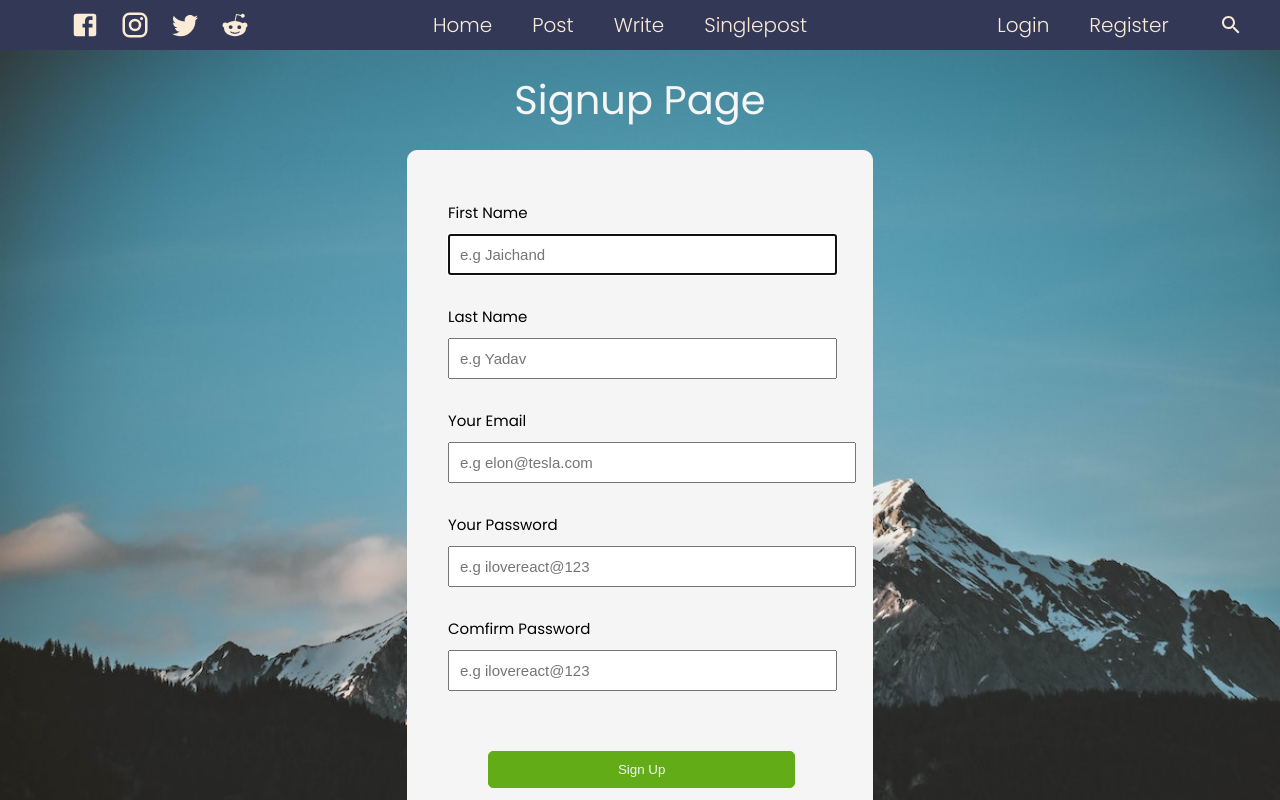
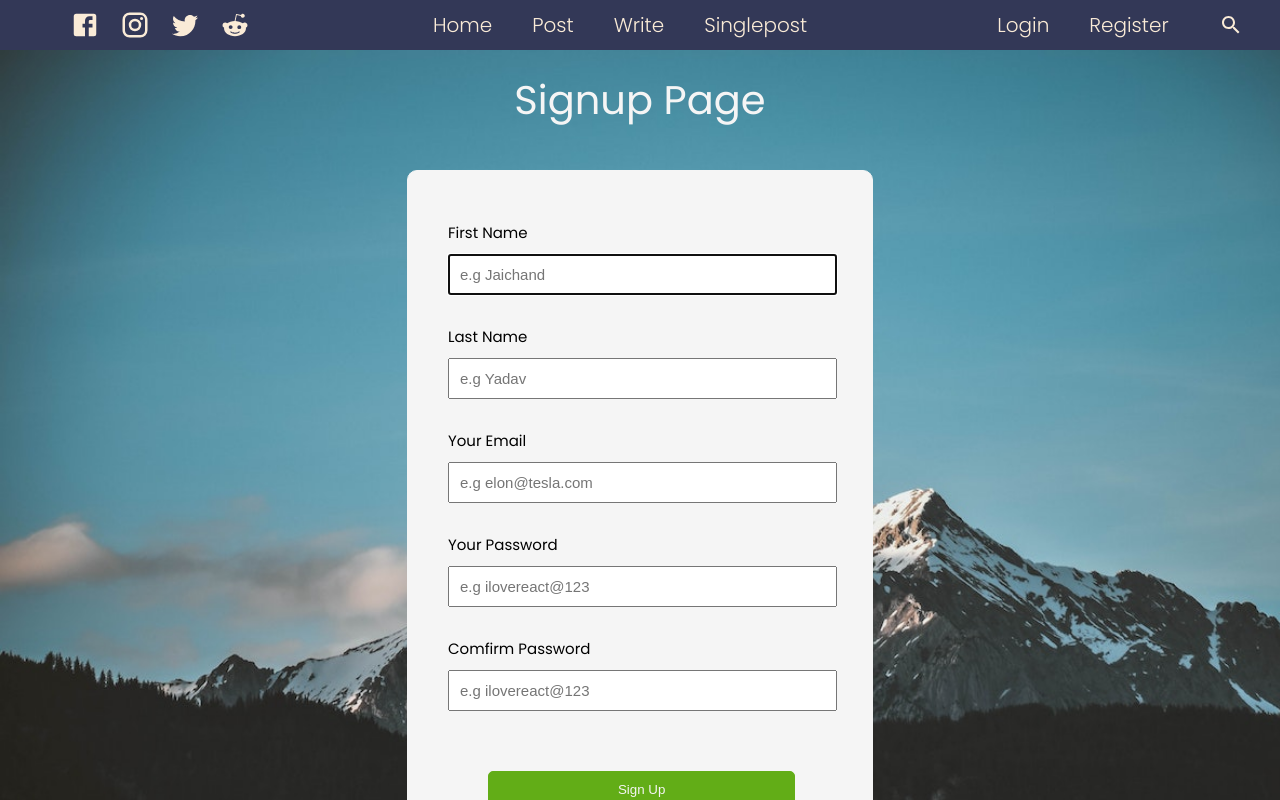
Before and after one commit to jaysgithubrepos/Blog-react-app, a React (Create React App) app: page /register in a window 1280 px wide. Shown: the top 800 px of the page. Built offline with nearby package versions, Linux system fonts and the light colour scheme.

Commit message:
Minor css changes

```diff
--- a/src/pages/login/login.css
+++ b/src/pages/login/login.css
@@ -43,29 +43,20 @@ background:url("../../Assets/pexels-stephan-seeber-1054218.jpg");
 form div{
     margin-bottom:20px;
 }
-.email-div label{
+
+div input{
+    display: flex;
+    font-size:15px;
+    padding:10px 10px;
+    width:95%;
+}
+
+div label{
     display: flex;
     font-size:15px;
     padding:10px 0;
 }
-.email-div input{
-    display: flex;
-    font-size:15px;
-    padding:10px 10px;
-    width:100%;
-}
 
-.password-div label{
-    display: flex;
-    font-size:15px;
-    padding:10px 0;
-}
-.password-div input{
-    display: flex;
-    font-size:15px;
-    padding:10px 10px;
-    width:100%;
-}
 .button-div{
 
     display: flex;
--- a/src/pages/signup/signup.css
+++ b/src/pages/signup/signup.css
@@ -30,15 +30,15 @@
         padding:40px;
         width: 30%;
         height: auto;
-        margin-bottom: 20px;
+        margin: 20px 0;
         border:1px solid whitesmoke;
         border-radius: 10px;
         background: whitesmoke;
 
     }
-    form div{
+    /* form div{
         margin-bottom:20px;
-    }
+    } */
 
    div label{display: flex;
     font-size:15px;
```
